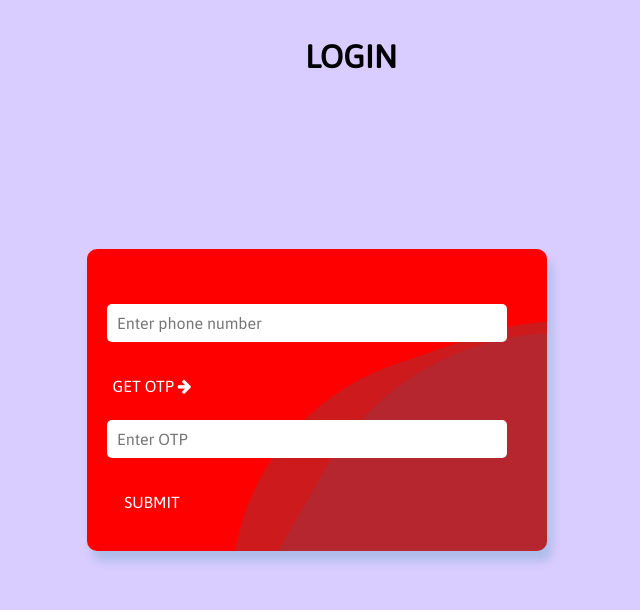
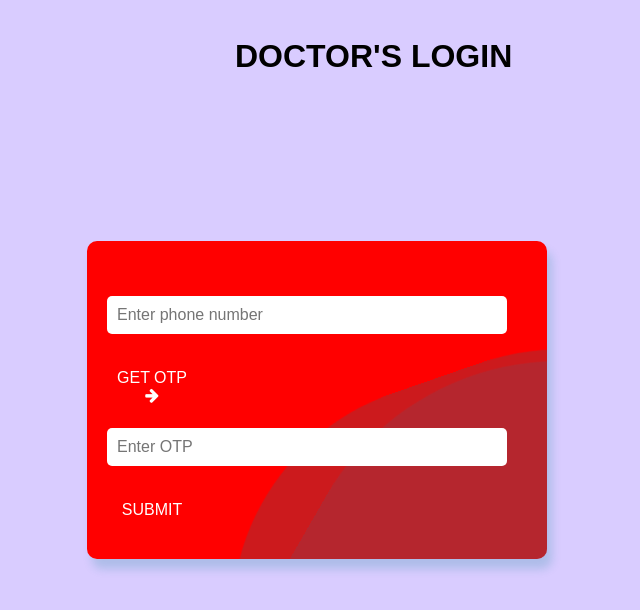
Before and after one commit to vocuzi/digidoc, a plain HTML site: page login.html in a window 1280 px wide. Shown: the whole page, without its empty margins (323-963 px from the left). Drawn offline with Linux system fonts and the light colour scheme.

Commit message:
Update login.html

```diff
--- a/login.html
+++ b/login.html
@@ -3,15 +3,15 @@
 <head>
   <meta charset="UTF-8">
   <title>Login | DigiDoc</title>
-  <link href="https://fonts.googleapis.com/css?family=Asap" rel="stylesheet">
+  <link href="https://fonts.googleapis.com/css?family=Open Sans" rel="stylesheet">
   <link href="https://stackpath.bootstrapcdn.com/font-awesome/4.7.0/css/font-awesome.min.css" rel="stylesheet">
   <link rel="stylesheet" href="css/bootstrap.css">
 </head>
 <body>
-	<h1 style="align-self: center;padding-left: 620px;padding-top: 30px;">LOGIN</h1>
+	<h1 style="align-self: center;padding-left: 550px;padding-top: 30px;">DOCTOR'S LOGIN</h1>
   <form class="login">
   <input type="number" placeholder="Enter phone number">
-  <button>Get OTP&nbsp;<span><i class="fa fa-arrow-right" aria-hidden="true"></i></span></button>
+  <button>Get OTP<i class="fa fa-arrow-right" aria-hidden="true"></i></button>
   <input type="number" placeholder="Enter OTP">
 	  <button>SUBMIT</button>
 </form>
```
